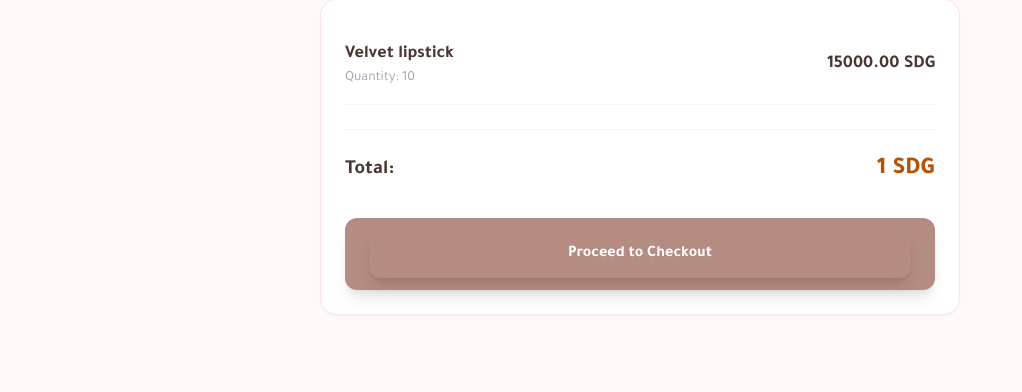
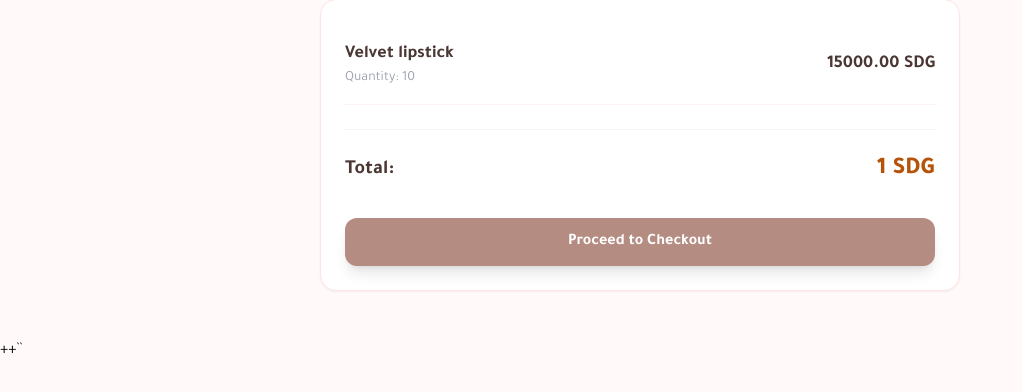
Before and after one commit to rogiaa946-cyber/Lamsa_Makeup_Store, a Django app: template core/templates/core/cart.html in a window 1280 px wide. Shown: the part 186-578 px from the top of the page, without its empty margins (0-1022 px from the left). Run offline with Django 5.2, Linux system fonts and the light colour scheme; data comes from the database, SQL or seed files in the repository; both versions use the stored data as it was after the commit; tables that the repository leaves empty hold one stand-in row (values such as "Sample post"); the template is opened without the code that fills it: values that come from a table or form of the project are taken from there, most other values are stand-ins (such as "Sample title", 1, 10 or a date in 2020); some libraries are stand-ins or nearby versions.

```diff
--- a/core/templates/core/cart.html
+++ b/core/templates/core/cart.html
@@ -51,11 +51,9 @@
                 <span class="text-2xl font-extrabold text-amber-700">{{ total_price }} SDG</span>
             </div>
             <div class="mt-8">
-                <button class="w-full accent-bg text-white font-bold py-3 px-6 rounded-xl shadow-lg hover:opacity-90 transition">
-                    <a href="{% url 'checkout' %}" class="w-full block text-center accent-bg text-white font-bold py-3 px-6 rounded-xl shadow-lg hover:opacity-90 transition">
-                          Proceed to Checkout
-                    </a>
-                </button>
+                <a href="{% url 'checkout' %}" class="w-full inline-flex justify-center accent-bg text-white font-bold py-3 px-6 rounded-xl shadow-lg hover:opacity-90 transition">
+                    Proceed to Checkout
+                </a>
             </div>
             {% endif %}
         </div>
@@ -66,3 +64,5 @@
     </script>
 </body>
 </html>
+
+  ++``
```
Also changed, not shown: db.sqlite3.
